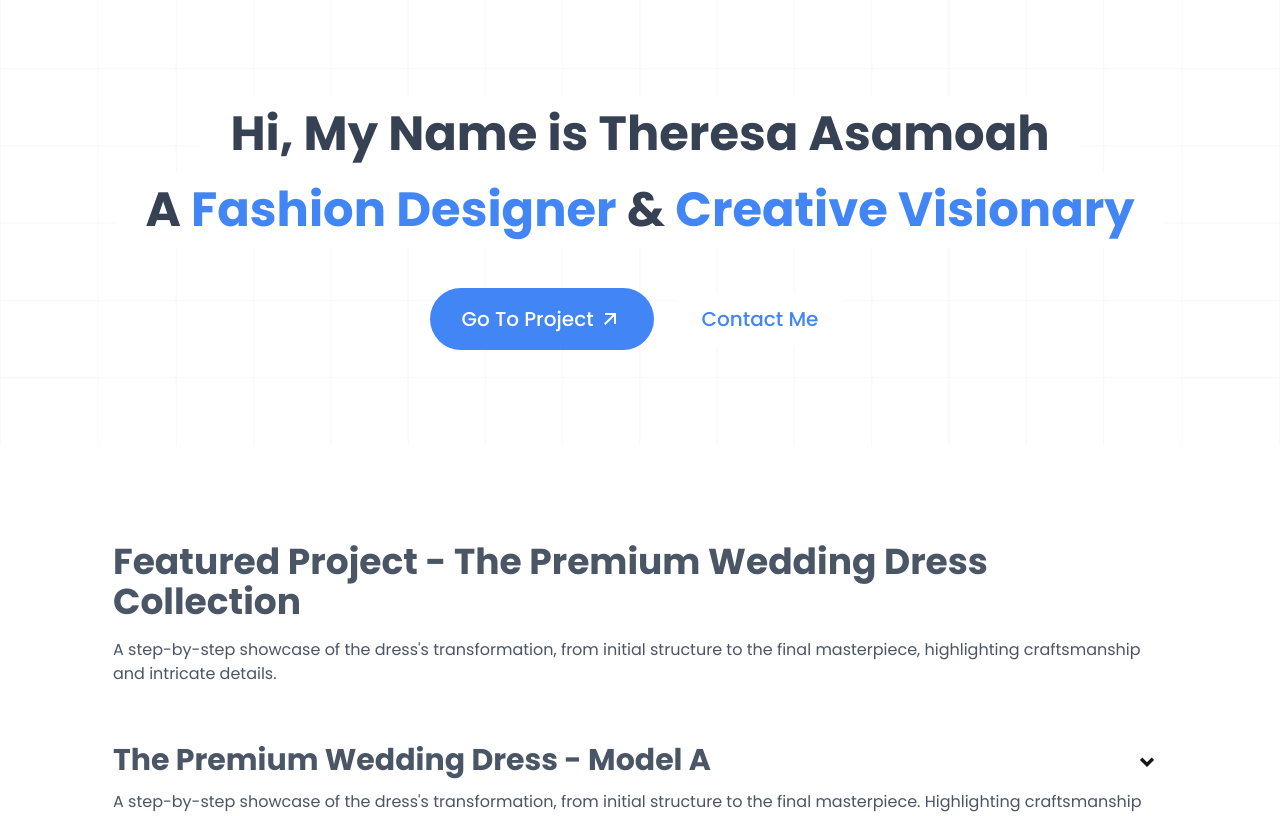
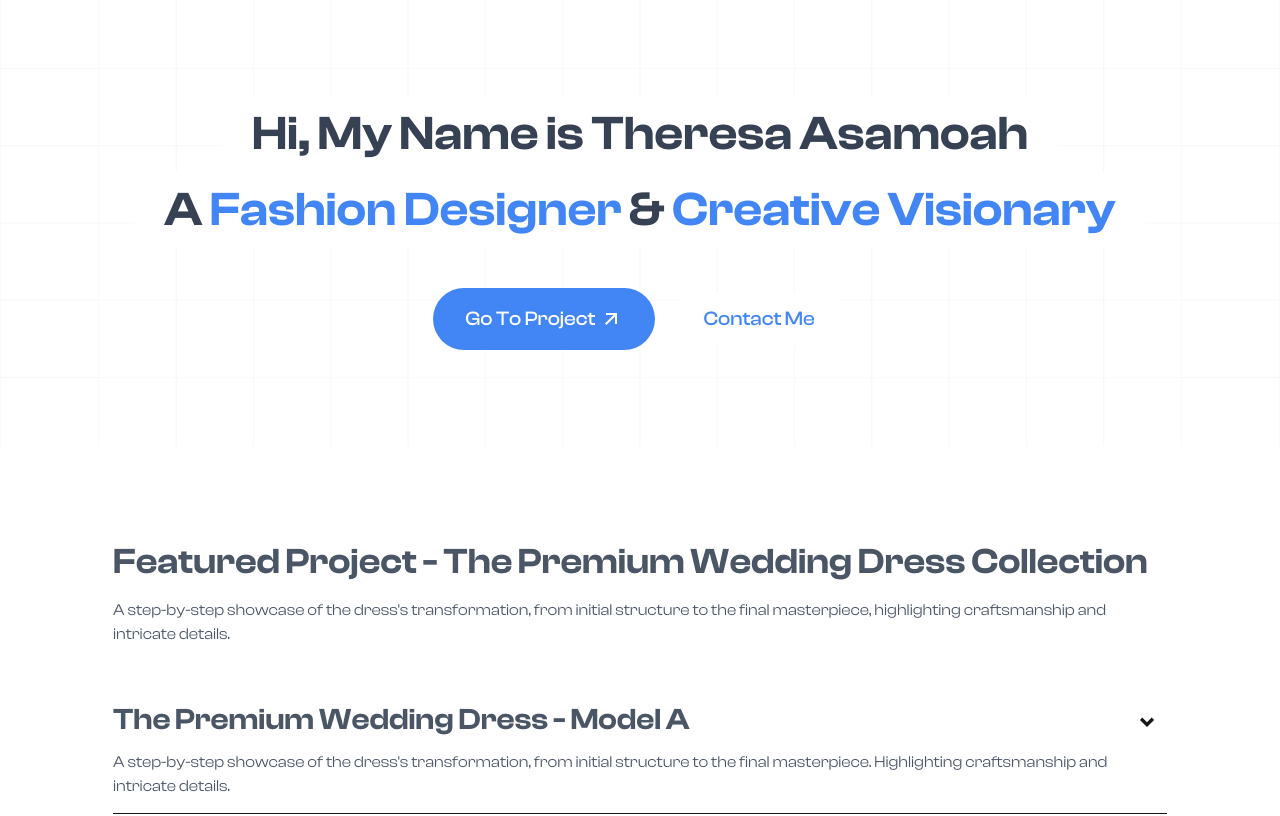
Before and after one commit to alhassan50/thessy, a Next.js app: page / in a window 1280 px wide. Shown: the top 816 px of the page. Built offline with nearby package versions, Linux system fonts and the light colour scheme.

Commit message:
Use clashdisplay font

```diff
--- a/src/app/layout.tsx
+++ b/src/app/layout.tsx
@@ -1,12 +1,12 @@
 import type { Metadata } from "next";
-import { Poppins } from "next/font/google";
+/* import { Poppins } from "next/font/google"; */
 import "./globals.css";
 
-const poppins = Poppins({
+/* const poppins = Poppins({
   weight: ["100", "300", "400", "500", "700", "900"],
   style: ["normal", "italic"],
   subsets: ["latin"],
-});
+}); */
 
 
 export const metadata: Metadata = {
@@ -22,7 +22,7 @@ export default function RootLayout({
 }>) {
   return (
     <html lang="en">
-      <body className={`${poppins.className} !font-clash antialiased text-gray-600`}>
+      <body className={`font-clash antialiased text-gray-600`}>
         <div className="">{children}</div>
       </body>
     </html>
```
